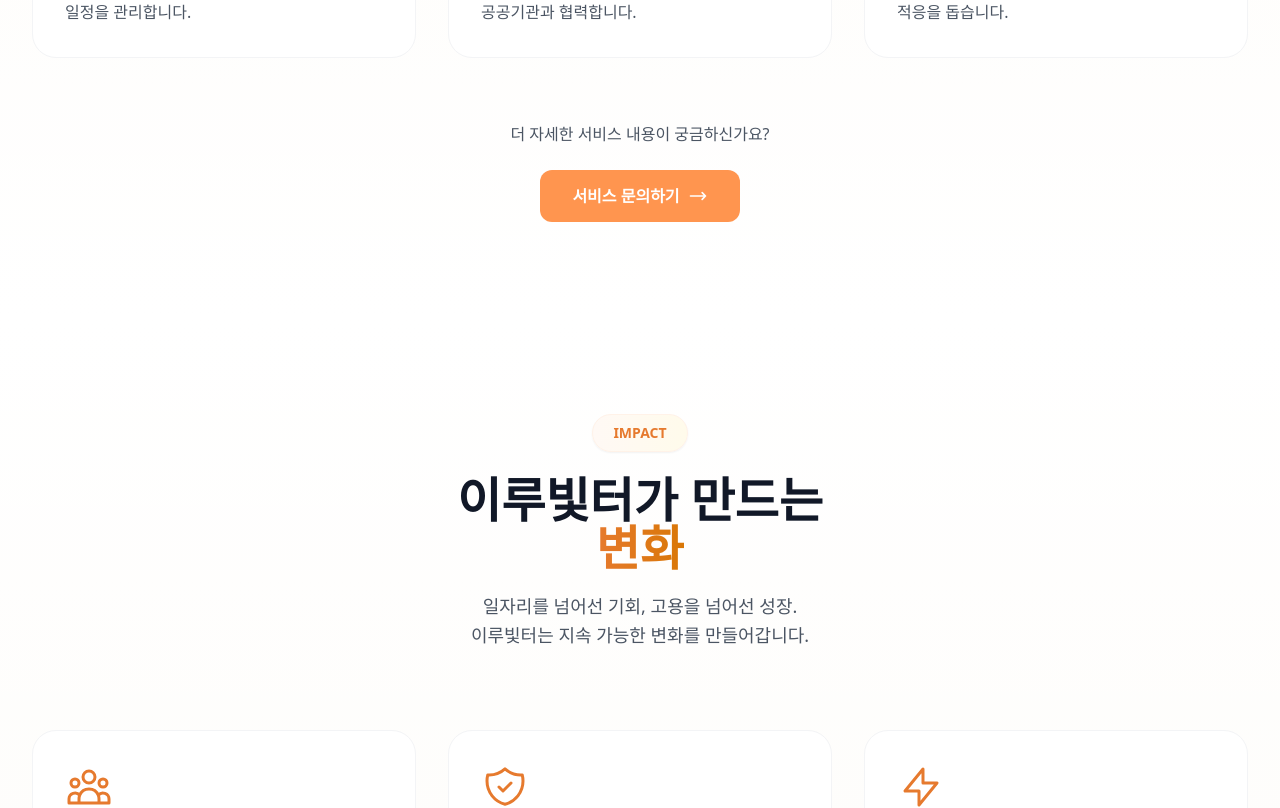
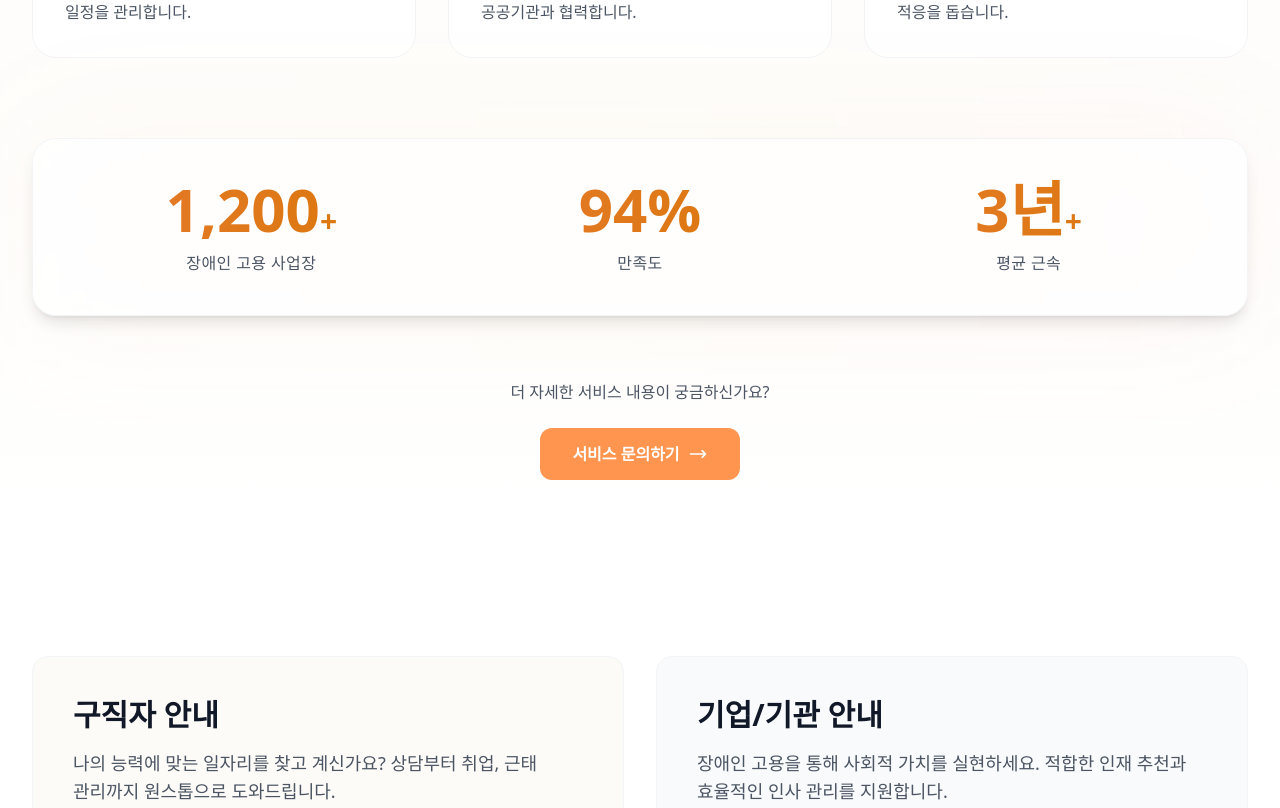
Before and after one commit to etax119-arch/irubitteo, a Next.js app: page / in a window 1280 px wide. Shown: the part 1340-2148 px from the top of the page. Built offline with nearby package versions, Linux system fonts and the light colour scheme; a web font is replaced by a local one.

Commit message:
랜딩페이지 ui 효과추가 2

```diff
--- a/app/_components/ServiceSection.tsx
+++ b/app/_components/ServiceSection.tsx
@@ -25,6 +25,12 @@ const services = [
     gradient: "from-orange-500/10 to-amber-500/10",
     iconColor: "text-duru-orange-600"
   }
+];
+
+const stats = [
+  { value: '1,200', label: '장애인 고용 사업장', suffix: '+' },
+  { value: '94%', label: '만족도', suffix: '' },
+  { value: '3년', label: '평균 근속', suffix: '+' }
 ];
 
 export default function ServiceSection() {
@@ -129,6 +135,36 @@ export default function ServiceSection() {
           })}
         </div>
 
+        {/* 통계 */}
+        <div className="relative mt-20">
+          {/* 배경 블러 효과 */}
+          <div className="absolute inset-0 bg-gradient-to-r from-duru-orange-500/5 via-amber-500/5 to-red-500/5 rounded-3xl blur-3xl" />
+
+          <div className="relative bg-white/80 backdrop-blur-sm border border-gray-100 rounded-3xl p-10 shadow-lg">
+            <div className="grid md:grid-cols-3 gap-8">
+              {stats.map((stat, idx) => (
+                <div
+                  key={idx}
+                  className={`text-center group ${
+                    isVisible ? 'opacity-100 scale-100' : 'opacity-0 scale-95'
+                  } transition-all duration-700`}
+                  style={{
+                    transitionDelay: `${1200 + idx * 100}ms`
+                  }}
+                >
+                  <div className="text-5xl md:text-6xl font-bold bg-gradient-to-r from-duru-orange-600 to-amber-600 bg-clip-text text-transparent mb-3 group-hover:scale-110 transition-transform duration-300">
+                    {stat.value}
+                    <span className="text-3xl">{stat.suffix}</span>
+                  </div>
+                  <div className="text-gray-600 font-medium tracking-wide">
+                    {stat.label}
+                  </div>
+                </div>
+              ))}
+            </div>
+          </div>
+        </div>
+
         {/* CTA 영역 */}
         <div className={`mt-16 text-center ${
           isVisible ? 'opacity-100 translate-y-0' : 'opacity-0 translate-y-4'
--- a/app/page.tsx
+++ b/app/page.tsx
@@ -1,7 +1,6 @@
 import Header from './_components/Header';
 import HeroSection from './_components/HeroSection';
 import ServiceSection from './_components/ServiceSection';
-import StorySection from './_components/StorySection';
 import TargetAudienceSection from './_components/TargetAudienceSection';
 import Footer from './_components/Footer';
 
@@ -11,7 +10,6 @@ export default function LandingPage() {
       <Header />
       <HeroSection />
       <ServiceSection />
-      <StorySection />
       <TargetAudienceSection />
       <Footer />
     </div>
```
